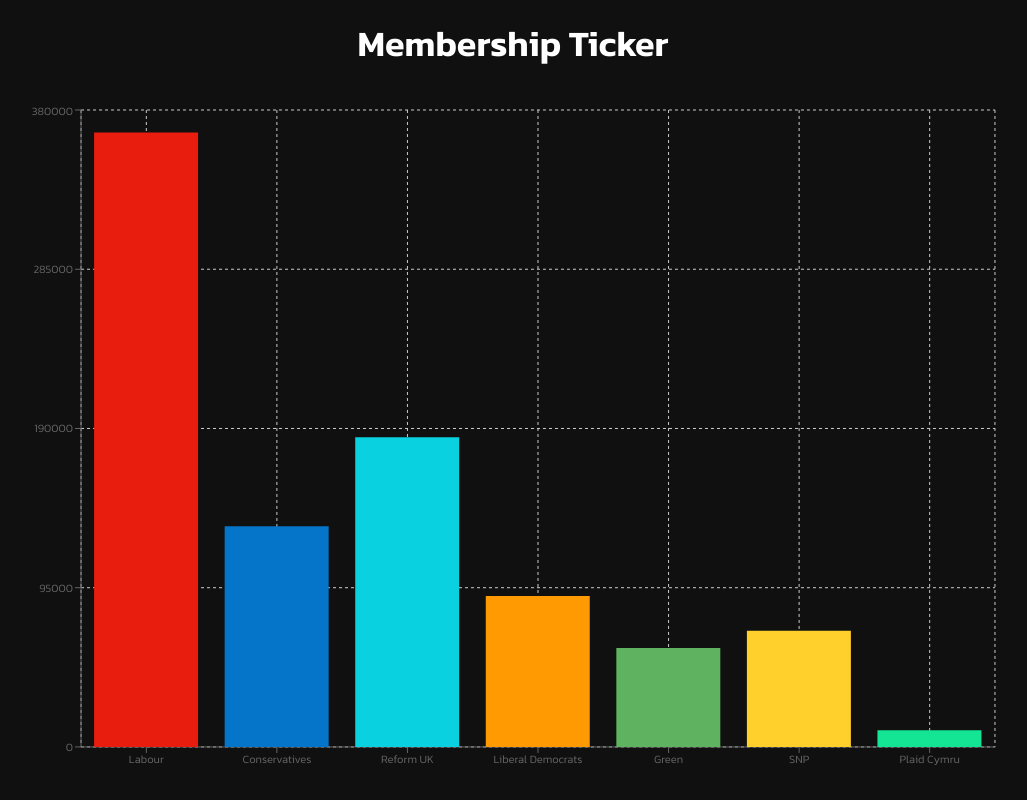
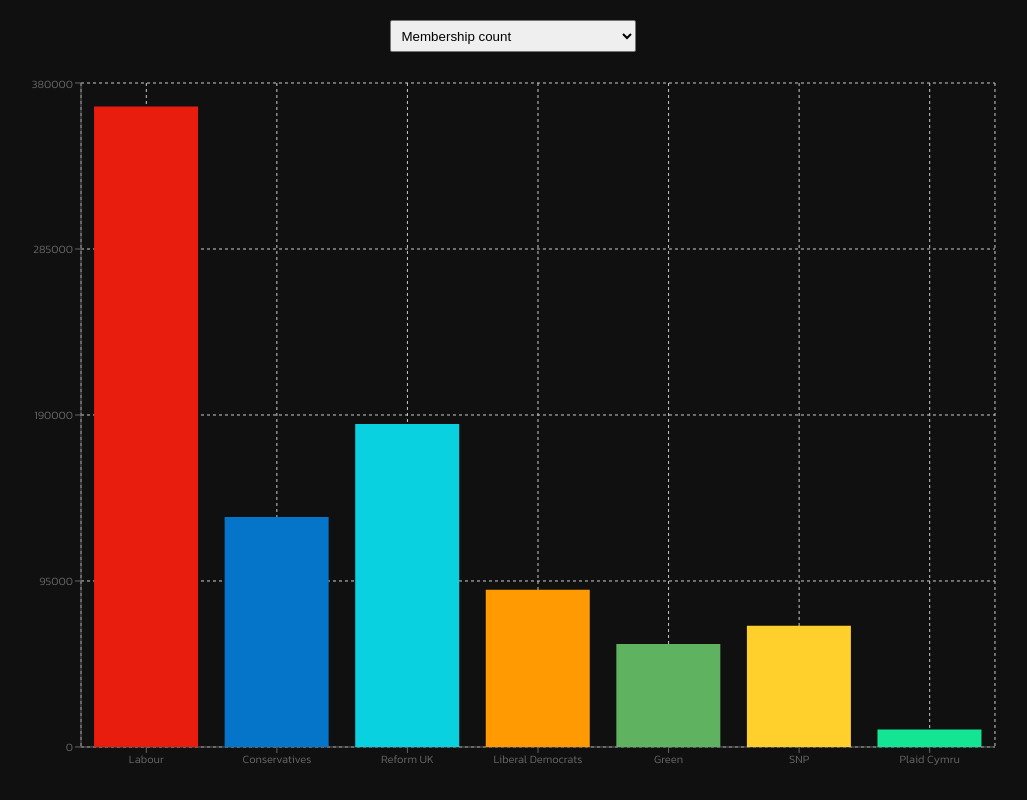
Before and after one commit to DanielPitfield/membership-ticker, a React (Vite) app: page / in a window 1280 px wide. Shown: the whole page, without its empty margins (127-1154 px from the left). Built offline with nearby package versions, Linux system fonts and the light colour scheme.

Commit message:
Different datasets

```diff
--- a/src/App.tsx
+++ b/src/App.tsx
@@ -1,12 +1,29 @@
-import { MembershipChart } from "./MembershipChart";
+import { useState } from "react";
+import { DATASETS, PoliticalPartyDataItem } from "./data";
+import { PoliticalPartyChart } from "./PoliticalPartyChart";
+
+const DEFAULT_DATA = DATASETS?.[0]?.data ?? [];
 
 function App() {
+  const [data, setData] = useState<PoliticalPartyDataItem[]>(DEFAULT_DATA);
+
   return (
     <>
-      <h1>Membership Ticker</h1>
+      <select
+        onChange={(e) =>
+          setData(
+            DATASETS.find((dataset) => dataset.name === e.target.value)?.data ??
+              DEFAULT_DATA
+          )
+        }
+      >
+        {DATASETS.map((dataset) => (
+          <option value={dataset.name}>{dataset.name}</option>
+        ))}
+      </select>
 
       <section>
-        <MembershipChart />
+        <PoliticalPartyChart data={data} />
       </section>
     </>
   );
--- a/src/MembershipChart.tsx
+++ b/src/PoliticalPartyChart.tsx
@@ -1,3 +1,4 @@
+import { PARTY_COLOURS, type PoliticalPartyDataItem } from "./data";
 import {
   Bar,
   BarChart,
@@ -7,13 +8,16 @@
   XAxis,
   YAxis,
 } from "recharts";
-import { STATIC_MEMBERSHIP_DATA } from "./data";
 
-export function MembershipChart() {
+interface PoliticalPartyChartProps {
+  data: PoliticalPartyDataItem[];
+}
+
+export function PoliticalPartyChart(props: PoliticalPartyChartProps) {
   return (
     <ResponsiveContainer width="80%" height="95%">
       <BarChart
-        data={STATIC_MEMBERSHIP_DATA}
+        data={props.data}
         width={500}
         height={300}
         margin={{
@@ -28,9 +32,13 @@
         <YAxis />
 
         <Bar dataKey="count">
-          {STATIC_MEMBERSHIP_DATA.map((entry) => (
-            <Cell key={entry.name} fill={entry.colour} />
-          ))}
+          {props.data.map((entry) => {
+            const colour =
+              PARTY_COLOURS.find((party) => party.name === entry.name)
+                ?.colour ?? "#000000";
+
+            return <Cell key={entry.name} fill={colour} />;
+          })}
         </Bar>
       </BarChart>
     </ResponsiveContainer>
--- a/src/data.ts
+++ b/src/data.ts
@@ -10,19 +10,75 @@
 
 type PoliticalPartyName = (typeof POLITICAL_PARTIES)[number];
 
-type PoliticalPartyMembershipDataItem = {
+export type PoliticalPartyDataItem = {
   name: PoliticalPartyName;
   count: number;
-  colour: string;
 };
 
+export const PARTY_COLOURS: { name: PoliticalPartyName; colour: string }[] = [
+  { name: "Labour", colour: "#e91d0e" },
+  { name: "Conservatives", colour: "#0575c9" },
+  { name: "Reform UK", colour: "#0ad1e0" },
+  { name: "Liberal Democrats", colour: "#ff9a02" },
+  { name: "Green", colour: "#5fb25f" },
+  { name: "SNP", colour: "#ffd02c" },
+  { name: "Plaid Cymru", colour: "#13e594" },
+];
+
 // https://en.wikipedia.org/wiki/Political_party_affiliation_in_the_United_Kingdom#Current_membership
-export const STATIC_MEMBERSHIP_DATA: PoliticalPartyMembershipDataItem[] = [
-  { name: "Labour", count: 366_604, colour: "#e91d0e" },
-  { name: "Conservatives", count: 131_680, colour: "#0575c9" },
-  { name: "Reform UK", count: 184_797, colour: "#0ad1e0" },
-  { name: "Liberal Democrats", count: 90_000, colour: "#ff9a02" },
-  { name: "Green", count: 59_000, colour: "#5fb25f" },
-  { name: "SNP", count: 69_325, colour: "#ffd02c" },
-  { name: "Plaid Cymru", count: 10_000, colour: "#13e594" },
+export const MEMBERSHIP_DATA: PoliticalPartyDataItem[] = [
+  { name: "Labour", count: 366_604 },
+  { name: "Conservatives", count: 131_680 },
+  { name: "Reform UK", count: 184_797 },
+  { name: "Liberal Democrats", count: 90_000 },
+  { name: "Green", count: 59_000 },
+  { name: "SNP", count: 69_325 },
+  { name: "Plaid Cymru", count: 10_000 },
 ];
+
+// https://www.bbc.co.uk/news/election/2024/uk/results
+export const GENERAL_ELECTION_2024_SEATS_DATA: PoliticalPartyDataItem[] = [
+  { name: "Labour", count: 412 },
+  { name: "Conservatives", count: 121 },
+  { name: "Reform UK", count: 5 },
+  { name: "Liberal Democrats", count: 72 },
+  { name: "Green", count: 4 },
+  { name: "SNP", count: 9 },
+  { name: "Plaid Cymru", count: 4 },
+];
+
+// https://www.bbc.co.uk/news/election/2024/uk/results
+export const GENERAL_ELECTION_2024_VOTE_SHARE_DATA: PoliticalPartyDataItem[] = [
+  { name: "Labour", count: 33.7 },
+  { name: "Conservatives", count: 23.7 },
+  { name: "Reform UK", count: 14.3 },
+  { name: "Liberal Democrats", count: 12.2 },
+  { name: "Green", count: 6.7 },
+  { name: "SNP", count: 2.5 },
+  { name: "Plaid Cymru", count: 0.7 },
+];
+
+// https://findoutnow.co.uk/blog/voting-intention-8th-jan-2025/
+export const JANUARY_2025_POLL_VOTING_INTENTION_DATA: PoliticalPartyDataItem[] =
+  [
+    { name: "Labour", count: 25 },
+    { name: "Conservatives", count: 20 },
+    { name: "Reform UK", count: 25 },
+    { name: "Liberal Democrats", count: 11 },
+    { name: "Green", count: 11 },
+    { name: "SNP", count: 3 },
+    { name: "Plaid Cymru", count: 1 },
+  ];
+
+export const DATASETS: { name: string; data: PoliticalPartyDataItem[] }[] = [
+  { name: "Membership count", data: MEMBERSHIP_DATA },
+  { name: "General Election Seats", data: GENERAL_ELECTION_2024_SEATS_DATA },
+  {
+    name: "General Election Vote Share",
+    data: GENERAL_ELECTION_2024_VOTE_SHARE_DATA,
+  },
+  {
+    name: "January 2025 - Voting Intention Poll",
+    data: JANUARY_2025_POLL_VOTING_INTENTION_DATA,
+  },
+];
--- a/src/styles/globals.scss
+++ b/src/styles/globals.scss
@@ -66,6 +66,14 @@
   }
 }
 
+select {
+  display: flex;
+  margin-top: 1.5em;
+  margin-bottom: 0.5em;
+  padding: 0.5em;
+  border-radius: 2px;
+}
+
 section {
   display: flex;
   flex-grow: 1;
```
